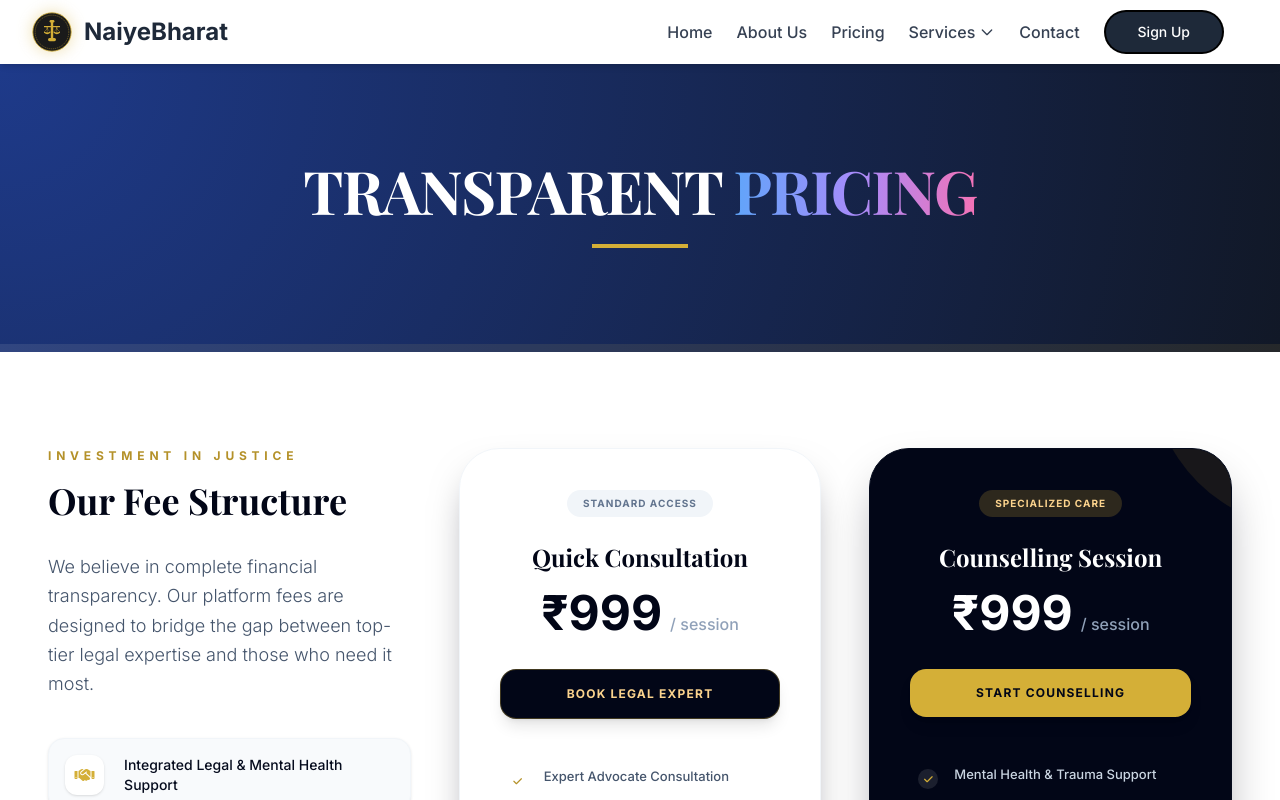
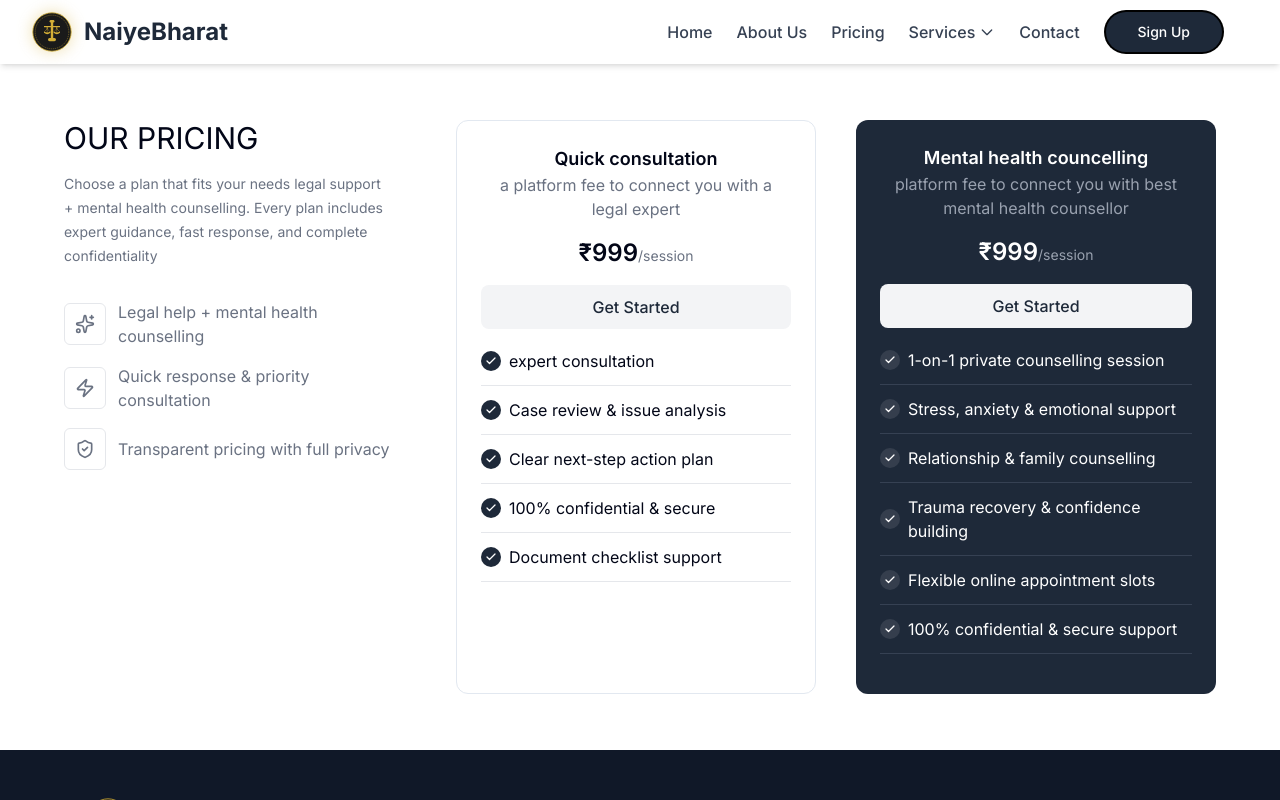
Before and after one commit to naiyebharat/naiye-bharat-website, a Next.js app: page /pricing in a window 1280 px wide. Shown: the top 800 px of the page. Built offline with nearby package versions, Linux system fonts and the light colour scheme; no server answers; a web font is replaced by a local one.

Commit message:
added pricings

```diff
--- a/app/pricing/page.tsx
+++ b/app/pricing/page.tsx
@@ -1,169 +1,209 @@
 "use client";
 
-import Link from "next/link";
-import { useEffect } from "react";
-import gsap from "gsap";
-import { ScrollTrigger } from "gsap/ScrollTrigger";
-import { seededRandom } from "@/utils/random";
+import { useRouter } from "next/navigation";
 
 export default function Pricing() {
-  useEffect(() => {
-    gsap.registerPlugin(ScrollTrigger);
-
-    gsap.fromTo('.reveal-up',
-      { autoAlpha: 0, y: 50 },
-      {
-        autoAlpha: 1,
-        y: 0,
-        duration: 1.2,
-        stagger: 0.2,
-        ease: "power4.out" ,
-        scrollTrigger: {
-          trigger: '.reveal-up',
-          start: "top 85%"
-        }
-      }
-    );
-  }, []);
+  const router = useRouter();
 
   return (
-    <main className="flex-1 bg-white">
-      {/* Premium Hero Banner */}
-      <section className="relative hero-gradient py-24 flex items-center justify-center overflow-hidden border-b-8 border-gold-500/10">
-        <div className="absolute inset-0 z-0 opacity-20">
-          {[...Array(15)].map((_, i) => (
-            <div
-              key={i}
-              className="particle"
-              style={{
-                top: `${seededRandom(i * 3) * 100}%`,
-                left: `${seededRandom(i * 3 + 1) * 100}%`,
-                animationDelay: `${seededRandom(i * 3 + 2) * 10}s`
-              }}
-            />
-          ))}
+    <section className="w-full px-4 py-14 bg-white">
+      <div className="max-w-6xl mx-auto flex flex-col lg:flex-row gap-10 lg:gap-16 items-start justify-between">
+        {/* LEFT CONTENT */}
+        <div className="w-full lg:max-w-sm">
+          <h3 className="font-domine text-3xl">OUR PRICING</h3>
+
+          <p className="mt-4 text-sm/6 text-gray-500">
+            Choose a plan that fits your needs legal support + mental health
+            counselling. Every plan includes expert guidance, fast response, and
+            complete confidentiality
+          </p>
+
+          <div className="mt-8 space-y-4">
+            <div className="flex items-center gap-3 text-gray-500">
+              <div className="p-2.5 border border-gray-200 rounded-md">
+                <svg
+                  xmlns="http://www.w3.org/2000/svg"
+                  width="24"
+                  height="24"
+                  viewBox="0 0 24 24"
+                  fill="none"
+                  stroke="currentColor"
+                  strokeWidth="2"
+                  strokeLinecap="round"
+                  strokeLinejoin="round"
+                  className="lucide lucide-sparkles size-5"
+                  aria-hidden="true"
+                >
+                  <path d="M11.017 2.814a1 1 0 0 1 1.966 0l1.051 5.558a2 2 0 0 0 1.594 1.594l5.558 1.051a1 1 0 0 1 0 1.966l-5.558 1.051a2 2 0 0 0-1.594 1.594l-1.051 5.558a1 1 0 0 1-1.966 0l-1.051-5.558a2 2 0 0 0-1.594-1.594l-5.558-1.051a1 1 0 0 1 0-1.966l5.558-1.051a2 2 0 0 0 1.594-1.594z" />
+                  <path d="M20 2v4" />
+                  <path d="M22 4h-4" />
+                  <circle cx="4" cy="20" r="2" />
+                </svg>
+              </div>
+              <p>Legal help + mental health counselling</p>
             </div>
 
-        <div className="container mx-auto px-6 relative z-10 text-center">
-          <div className="reveal-up">
-            <h1 className="text-4xl md:text-6xl font-serif font-bold text-white mb-6 uppercase tracking-tight">
-              Transparent <span className="brand-gradient">Pricing</span>
-            </h1>
-            <div className="w-24 h-1 bg-gold-500 mx-auto"></div>
+            <div className="flex items-center gap-3 text-gray-500">
+              <div className="p-2.5 border border-gray-200 rounded-md">
+                <svg
+                  xmlns="http://www.w3.org/2000/svg"
+                  width="24"
+                  height="24"
+                  viewBox="0 0 24 24"
+                  fill="none"
+                  stroke="currentColor"
+                  strokeWidth="2"
+                  strokeLinecap="round"
+                  strokeLinejoin="round"
+                  className="lucide lucide-zap size-5"
+                  aria-hidden="true"
+                >
+                  <path d="M4 14a1 1 0 0 1-.78-1.63l9.9-10.2a.5.5 0 0 1 .86.46l-1.92 6.02A1 1 0 0 0 13 10h7a1 1 0 0 1 .78 1.63l-9.9 10.2a.5.5 0 0 1-.86-.46l1.92-6.02A1 1 0 0 0 11 14z" />
+                </svg>
+              </div>
+              <p>Quick response &amp; priority consultation</p>
+            </div>
+
+            <div className="flex items-center gap-3 text-gray-500">
+              <div className="p-2.5 border border-gray-200 rounded-md">
+                <svg
+                  xmlns="http://www.w3.org/2000/svg"
+                  width="24"
+                  height="24"
+                  viewBox="0 0 24 24"
+                  fill="none"
+                  stroke="currentColor"
+                  strokeWidth="2"
+                  strokeLinecap="round"
+                  strokeLinejoin="round"
+                  className="lucide lucide-shield-check size-5"
+                  aria-hidden="true"
+                >
+                  <path d="M20 13c0 5-3.5 7.5-7.66 8.95a1 1 0 0 1-.67-.01C7.5 20.5 4 18 4 13V6a1 1 0 0 1 1-1c2 0 4.5-1.2 6.24-2.72a1.17 1.17 0 0 1 1.52 0C14.51 3.81 17 5 19 5a1 1 0 0 1 1 1z" />
+                  <path d="m9 12 2 2 4-4" />
+                </svg>
+              </div>
+              <p>Transparent pricing with full privacy</p>
             </div>
           </div>
-      </section>
+        </div>
 
-      <section className="py-24 px-6 md:px-12 bg-white">
-        <div className="max-w-7xl mx-auto">
-
-          <div className="grid grid-cols-1 lg:grid-cols-3 gap-12 items-start">
-
-            {/* Left Column - Intro Material */}
-            <div className="lg:sticky lg:top-32 reveal-up">
-              <h2 className="text-xs font-bold tracking-[0.4em] text-gold-600 uppercase mb-4">Investment in Justice</h2>
-              <h3 className="text-4xl font-serif font-bold text-oxford-900 mb-8">Our Fee Structure</h3>
-              <p className="text-slate-600 mb-10 leading-relaxed font-light text-lg">
-                We believe in complete financial transparency. Our platform fees are designed to bridge the gap between
-                top-tier legal expertise and those who need it most.
+        {/* RIGHT CARDS */}
+        <div className="w-full flex flex-col lg:flex-row items-stretch justify-center gap-10">
+          {/* QUICK CONSULTATION PLAN */}
+          <div className="group w-full lg:w-[360px] rounded-xl p-6 pb-10 bg-white border border-slate-200">
+            <div className="flex flex-col items-center justify-center text-center">
+              <h3 className="text-lg font-semibold">Quick consultation</h3>
+              <p className="text-gray-500">
+                a platform fee to connect you with a legal expert
               </p>
 
-              <div className="space-y-6">
+              <p className="mt-4 text-2xl font-semibold">
+                ₹999
+                <span className="text-sm font-normal text-gray-500">/session</span>
+              </p>
+
+              <button
+                onClick={() => router.push("/counseling")}
+                className="mt-4 w-full rounded-lg bg-gray-100 py-2.5 font-medium text-gray-800"
+              >
+                Get Started
+              </button>
+            </div>
+
+            <div className="mt-2 flex flex-col">
               {[
-                  { icon: "fas fa-handshake", text: "Integrated Legal & Mental Health Support" },
-                  { icon: "fas fa-bolt", text: "Priority Scheduling & Fast Response" },
-                  { icon: "fas fa-shield-alt", text: "Secure, Confidential Consultations" }
-                ].map((item, i) => (
-                  <div key={i} className="flex items-center gap-5 p-4 bg-slate-50 rounded-2xl border border-slate-100 shadow-sm">
-                    <div className="w-10 h-10 rounded-xl bg-white flex items-center justify-center text-gold-500 shadow-sm">
-                      <i className={item.icon}></i>
+                "expert consultation",
+                "Case review & issue analysis",
+                "Clear next-step action plan",
+                "100% confidential & secure",
+                "Document checklist support",
+              ].map((item) => (
+                <div
+                  key={item}
+                  className="flex items-center gap-2 border-b py-3 border-gray-200"
+                >
+                  <div className="rounded-full p-1 bg-gray-800">
+                    <svg
+                      xmlns="http://www.w3.org/2000/svg"
+                      width="24"
+                      height="24"
+                      viewBox="0 0 24 24"
+                      fill="none"
+                      stroke="currentColor"
+                      strokeWidth="2.5"
+                      strokeLinecap="round"
+                      strokeLinejoin="round"
+                      className="lucide lucide-check size-3 text-white"
+                      aria-hidden="true"
+                    >
+                      <path d="M20 6 9 17l-5-5" />
+                    </svg>
                   </div>
-                    <span className="text-oxford-800 font-medium text-sm">{item.text}</span>
+                  {item}
                 </div>
               ))}
             </div>
           </div>
 
-            {/* Middle Card - Professional Template */}
-            <div className="reveal-up bg-white rounded-[40px] shadow-oxford border border-slate-100 p-10 flex flex-col hover:-translate-y-2 transition-all duration-500">
-              <div className="text-center mb-10">
-                <span className="px-4 py-1.5 bg-slate-100 text-slate-500 text-[10px] font-bold uppercase tracking-widest rounded-full mb-6 inline-block">Standard Access</span>
-                <h3 className="text-2xl font-serif font-bold text-oxford-900 mb-4">Quick Consultation</h3>
-                <div className="flex items-baseline justify-center mb-8">
-                  <span className="text-5xl font-bold text-oxford-900">₹999</span>
-                  <span className="text-slate-400 ml-2 font-medium">/ session</span>
-                </div>
-                <Link href="/billing" className="group relative w-full py-4 bg-oxford-900 text-gold-400 font-bold border border-gold-500/30 rounded-2xl text-center shadow-lg hover:shadow-gold-500/20 transition-all uppercase tracking-widest text-xs overflow-hidden block">
-                  <span className="relative z-10 group-hover:text-oxford-900 transition-colors">Book Legal Expert</span>
-                  <div className="absolute inset-0 bg-gold-500 transform translate-x-[-101%] group-hover:translate-x-0 transition-transform duration-500 ease-out"></div>
-                </Link>
+          {/* MENTAL HEALTH COUNSELLING PLAN */}
+          <div className="group w-full lg:w-[360px] rounded-xl p-6 pb-10 bg-gray-800 text-white">
+            <div className="flex flex-col items-center justify-center text-center">
+              <h3 className="text-lg font-semibold">Mental health councelling</h3>
+              <p className="text-gray-400">
+                platform fee to connect you with best mental health counsellor
+              </p>
+
+              <p className="mt-4 text-2xl font-semibold">
+                ₹999
+                <span className="text-sm font-normal text-gray-400">/session</span>
+              </p>
+
+              <button
+                onClick={() => router.push("/counseling")}
+                className="mt-4 w-full rounded-lg bg-gray-100 py-2.5 font-medium text-gray-800 transition hover:opacity-90"
+              >
+                Get Started
+              </button>
             </div>
 
-              <div className="space-y-5 flex-1">
+            <div className="mt-2 flex flex-col">
               {[
-                  "Expert Advocate Consultation",
-                  "30-Minute Targeted Case Review",
-                  "Strategic Next-Step Roadmap",
-                  "Digital Document Verification",
-                  "Fixed Fee - No Hidden Charges"
-                ].map((feature, i) => (
-                  <div key={i} className="flex items-start gap-4 p-2">
-                    <div className="mt-1 bg-gold-100 text-gold-600 rounded-full w-5 h-5 flex items-center justify-center text-[10px] flex-shrink-0">
-                      <i className="fas fa-check"></i>
+                "1-on-1 private counselling session",
+                "Stress, anxiety & emotional support",
+                "Relationship & family counselling",
+                "Trauma recovery & confidence building",
+                "Flexible online appointment slots",
+                "100% confidential & secure support",
+              ].map((item) => (
+                <div
+                  key={item}
+                  className="flex items-center gap-2 border-b py-3 border-gray-700"
+                >
+                  <div className="rounded-full p-1 bg-white/10">
+                    <svg
+                      xmlns="http://www.w3.org/2000/svg"
+                      width="24"
+                      height="24"
+                      viewBox="0 0 24 24"
+                      fill="none"
+                      stroke="currentColor"
+                      strokeWidth="2.5"
+                      strokeLinecap="round"
+                      strokeLinejoin="round"
+                      className="lucide lucide-check size-3 text-white"
+                      aria-hidden="true"
+                    >
+                      <path d="M20 6 9 17l-5-5" />
+                    </svg>
                   </div>
-                    <span className="text-slate-600 text-[13px] font-medium">{feature}</span>
+                  {item}
                 </div>
               ))}
             </div>
           </div>
-
-            {/* Right Card - Premium Template */}
-            <div className="reveal-up bg-oxford-900 rounded-[40px] shadow-2xl shadow-oxford-900/40 border border-oxford-800 p-10 flex flex-col hover:-translate-y-2 transition-all duration-500 relative overflow-hidden">
-              <div className="absolute top-0 right-0 w-40 h-40 bg-gold-500/10 rounded-bl-full -mr-20 -mt-20 pointer-events-none"></div>
-
-              <div className="text-center mb-10 relative z-10">
-                <span className="px-4 py-1.5 bg-gold-500/20 text-gold-400 text-[10px] font-bold uppercase tracking-widest rounded-full mb-6 inline-block">Specialized Care</span>
-                <h3 className="text-2xl font-serif font-bold text-white mb-4">Counselling Session</h3>
-                <div className="flex items-baseline justify-center mb-8">
-                  <span className="text-5xl font-bold text-white">₹999</span>
-                  <span className="text-slate-400 ml-2 font-medium">/ session</span>
-                </div>
-                <Link href="/counselling" className="group relative w-full py-4 bg-gold-500 text-oxford-900 font-bold rounded-2xl text-center shadow-lg hover:shadow-gold-500/40 transition-all uppercase tracking-widest text-xs overflow-hidden block">
-                  <span className="relative z-10 group-hover:text-white transition-colors">Start Counselling</span>
-                  <div className="absolute inset-0 bg-oxford-800 transform translate-x-[-101%] group-hover:translate-x-0 transition-transform duration-500 ease-out"></div>
-                </Link>
-              </div>
-
-              <div className="space-y-5 flex-1 relative z-10">
-                {[
-                  "Mental Health & Trauma Support",
-                  "Relationship & Family Guidance",
-                  "Confidential 1-on-1 Sessions",
-                  "Certified Empathetic Counsellors",
-                  "Flexible Digital Scheduling",
-                  "Anonymous Support Options"
-                ].map((feature, i) => (
-                  <div key={i} className="flex items-start gap-4 p-2">
-                    <div className="mt-1 bg-white/10 text-gold-500 rounded-full w-5 h-5 flex items-center justify-center text-[10px] flex-shrink-0">
-                      <i className="fas fa-check"></i>
-                    </div>
-                    <span className="text-slate-300 text-[13px] font-medium">{feature}</span>
-                  </div>
-                ))}
         </div>
       </div>
-
-          </div>
-
-          {/* Bottom Trust Strip */}
-          <div className="mt-20 py-10 border-t border-slate-100 text-center reveal-up">
-            <p className="text-slate-400 text-sm italic">
-              *All platform fees are non-refundable and cover the coordination and first-contact session costs.
-            </p>
-          </div>
-
-        </div>
     </section>
-    </main>
   );
 }
--- a/components/Navbar.tsx
+++ b/components/Navbar.tsx
@@ -199,7 +199,7 @@ export default function Navbar() {
               <div className="hidden md:flex md:items-center space-x-6">
                 <a href="#home"    className="nav-link text-gray-700 hover:text-blue-600 font-medium transition-all duration-300">Home</a>
                 <a href="#about"   className="nav-link text-gray-700 hover:text-blue-600 font-medium transition-all duration-300">About Us</a>
-                <a href="prize.html" className="nav-link text-gray-700 hover:text-blue-600 font-medium py-2 transition-colors">Pricing</a>
+                <a href="/pricing" className="nav-link text-gray-700 hover:text-blue-600 font-medium py-2 transition-colors">Pricing</a>
 
                 {/* Services Dropdown */}
                 <div className="relative group">
@@ -219,7 +219,7 @@ export default function Navbar() {
                   </div>
                 </div>
 
-                <a href="#Contact" className="nav-link text-gray-700 hover:text-blue-600 font-medium transition-colors">Contact</a>
+                <a href="/counseling" className="nav-link text-gray-700 hover:text-blue-600 font-medium transition-colors">Contact</a>
               </div>
 
               {/* Dynamic Auth Button / Profile Section (Desktop and Mobile) */}
@@ -297,7 +297,7 @@ export default function Navbar() {
         <div id="mobile-menu" className="md:hidden hidden px-4 pt-2 pb-4 space-y-2 bg-white shadow-md border-t border-gray-100 transition-all duration-300">
           <a href="#home"    className="block text-gray-700 hover:text-blue-600 font-medium py-2 transition-colors">Home</a>
           <a href="#about"   className="block text-gray-700 hover:text-blue-600 font-medium py-2 transition-colors">About Us</a>
-          <a href="prize.html" className="block text-gray-700 hover:text-blue-600 font-medium py-2 transition-colors">Pricing</a>
+          <a href="/pricing" className="block text-gray-700 hover:text-blue-600 font-medium py-2 transition-colors">Pricing</a>
           <div>
             <button id="mobile-services-btn" className="w-full text-left flex justify-between items-center text-gray-700 hover:text-blue-600 font-medium py-2 transition-colors">
               Services
@@ -306,15 +306,15 @@ export default function Navbar() {
               </svg>
             </button>
             <div id="mobile-services-menu" style={{ maxHeight: "0px", overflow: "hidden", transition: "max-height 0.3s ease" }} className="pl-4 mt-1 space-y-1">
-              <a href="civil.html"     className="block text-gray-600 hover:text-blue-600 py-1 transition-colors">Civil Law</a>
-              <a href="criminal.html"  className="block text-gray-600 hover:text-blue-600 py-1 transition-colors">Criminal Law</a>
-              <a href="corporate.html" className="block text-gray-600 hover:text-blue-600 py-1 transition-colors">Corporate Law</a>
-              <a href="family.html"    className="block text-gray-600 hover:text-blue-600 py-1 transition-colors">Family Law</a>
-              <a href="property.html"  className="block text-gray-600 hover:text-blue-600 py-1 transition-colors">Property Law</a>
-              <a href="tax.html"       className="block text-gray-600 hover:text-blue-600 py-1 transition-colors">Court marriage</a>
+              <a href="/civil"     className="block text-gray-600 hover:text-blue-600 py-1 transition-colors">Civil Law</a>
+              <a href="/criminal"  className="block text-gray-600 hover:text-blue-600 py-1 transition-colors">Criminal Law</a>
+              <a href="/corporate" className="block text-gray-600 hover:text-blue-600 py-1 transition-colors">Corporate Law</a>
+              <a href="/family"    className="block text-gray-600 hover:text-blue-600 py-1 transition-colors">Family Law</a>
+              <a href="/property"  className="block text-gray-600 hover:text-blue-600 py-1 transition-colors">Property Law</a>
+              <a href="/tax"       className="block text-gray-600 hover:text-blue-600 py-1 transition-colors">Court marriage</a>
             </div>
           </div>
-          <a href="#Contact" className="block text-gray-700 hover:text-blue-600 font-medium py-2 transition-colors">Contact</a>
+          <a href="/counseling" className="block text-gray-700 hover:text-blue-600 font-medium py-2 transition-colors">Contact</a>
 
           {/* Dynamic Mobile Auth */}
           {isLoadingUser ? (
```
Also changed, not shown: 1 other file (tests, documents, lock files or other folders). Lines whose indentation alone changed are shown as unchanged.
